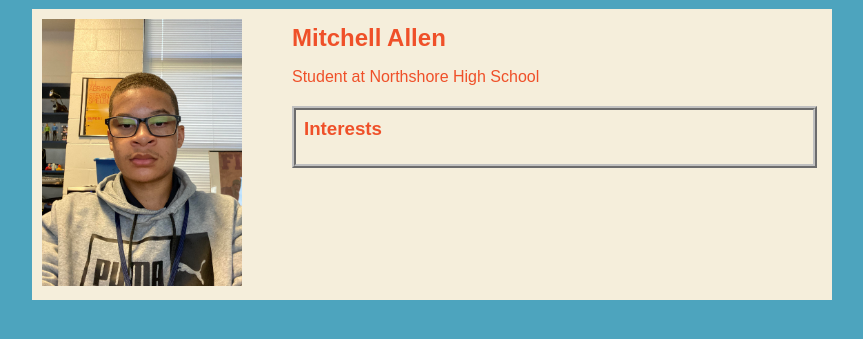
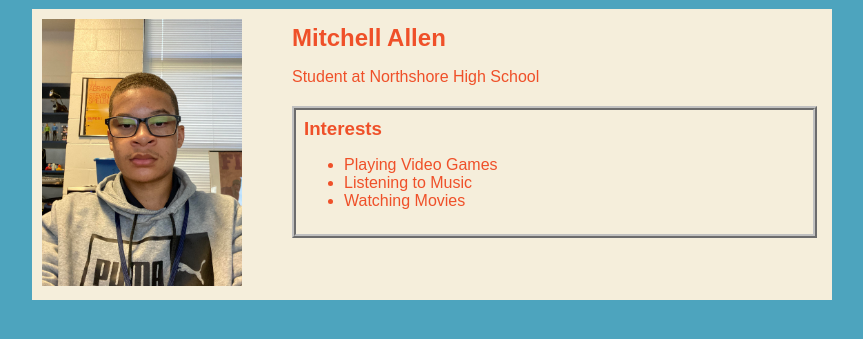
Before and after one commit to mitchellallen1/mitchellallen1.github.io, a plain HTML site: page index.html in a window 1280 px wide. Shown: the part 77-416 px from the top of the page, without its empty margins (208-1071 px from the left). Drawn offline with Linux system fonts and the light colour scheme.

```diff
--- a/index.html
+++ b/index.html
@@ -4,7 +4,6 @@
     <title>Mitchell's Website</title>
     <link rel="stylesheet" href="style.css" />
   </head>
-
   <body>
     <!-- All content goes here -->
     <div id="all-contents">
@@ -34,3 +33,6 @@
       <div id="interests">
        <h3> Interests </h3>
        <ul>
+       <li>Playing Video Games</li>
+       <li>Listening to Music</li>
+       <li>Watching Movies</li>
```
